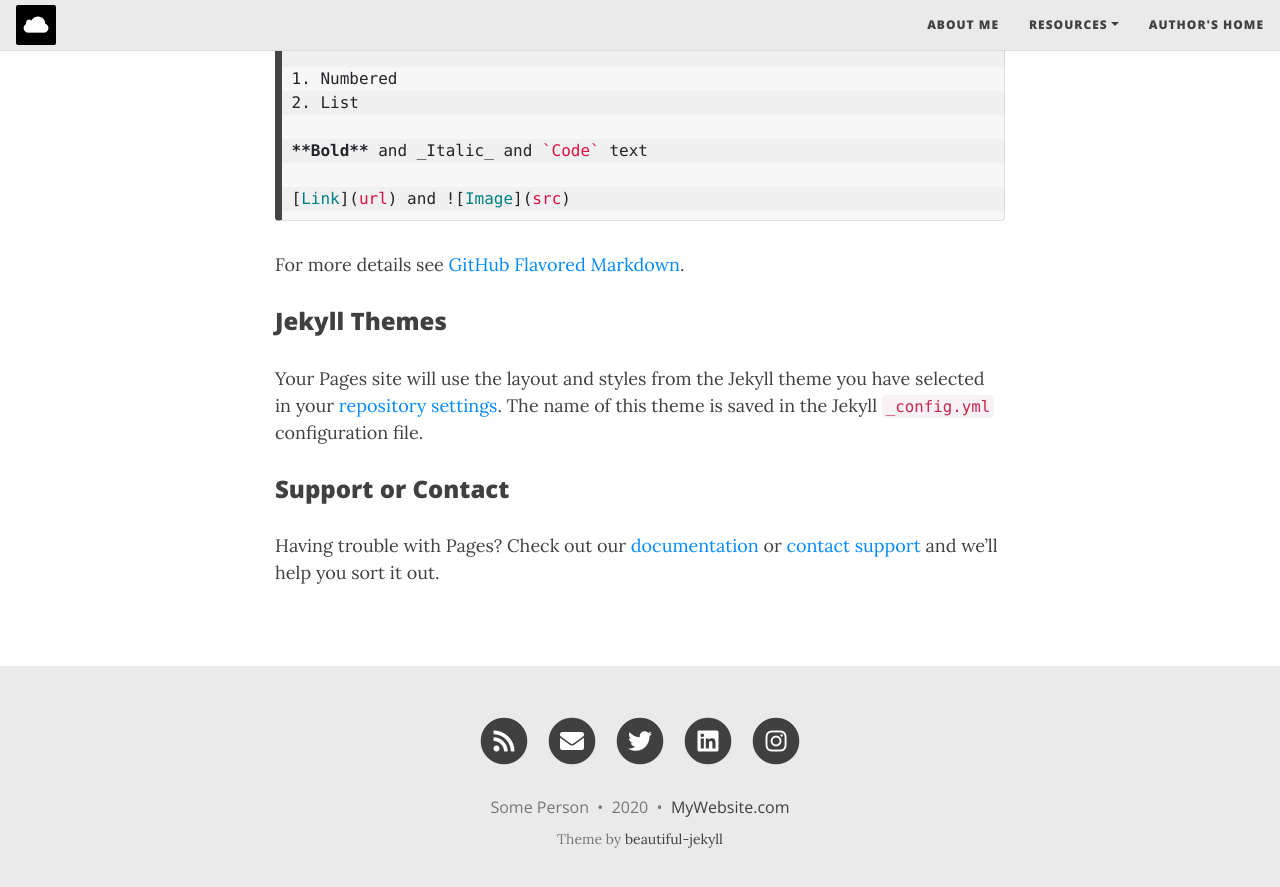
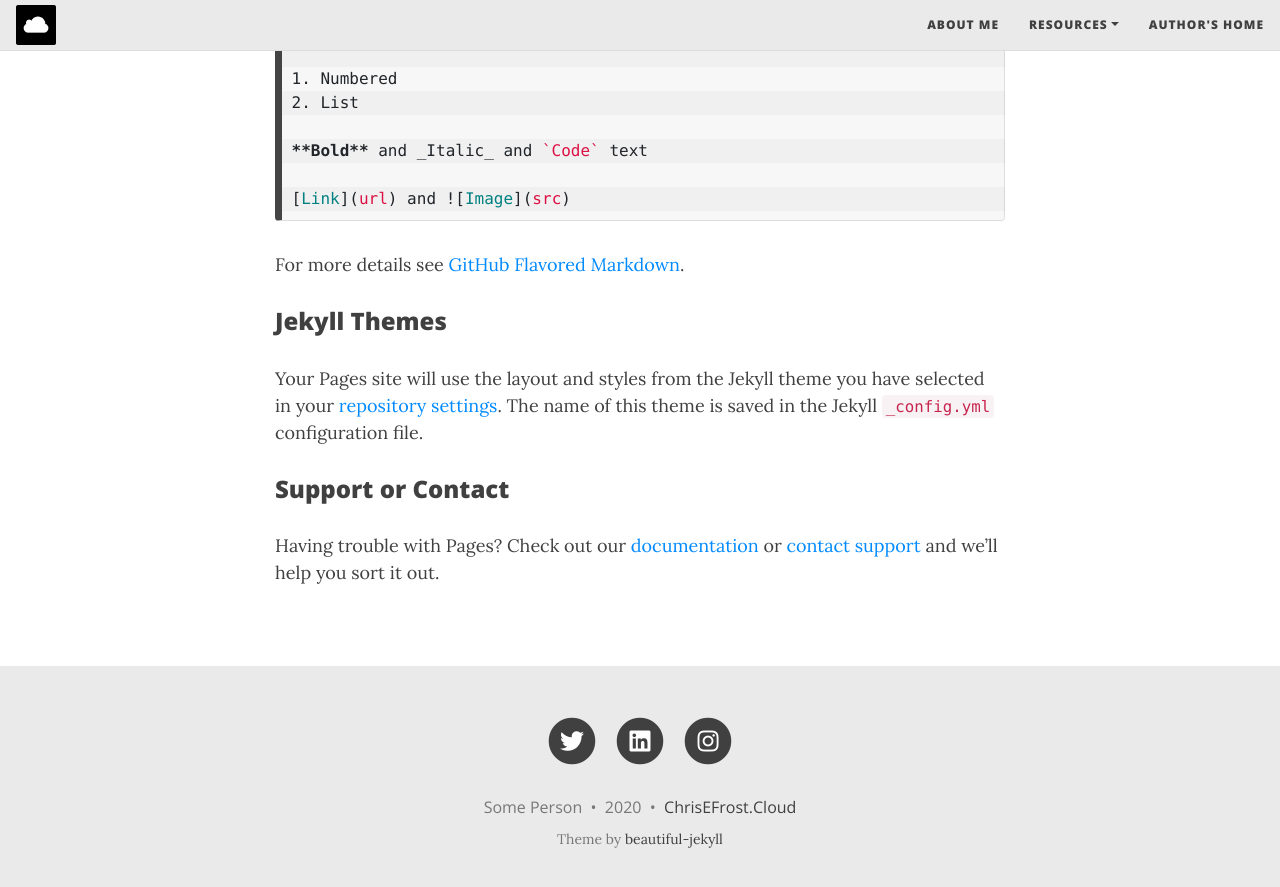
Before and after one commit to chrisefrost/chrisefrost.github.io, a Jekyll site: the page built from index.md, in a window 1280 px wide and 900 px high, scrolled down 685 px. Shown: the top 887 px of the window. Built offline with Jekyll 4.4.1, drawn with Linux system fonts in a browser that asks for light colours; nearby versions of some CDN libraries; our own code applies the rules of GitHub Pages for plain Markdown files; the list of posts is cut into pages by our own code; part of the change alters nothing that is shown.

Commit message:
Update _config.yml

```diff
--- a/_config.yml
+++ b/_config.yml
@@ -35,12 +35,12 @@ title-img: "/assets/img/avatar-icon.png"
 # Select the social network links that you want to show in the footer.
 # Uncomment the links you want to show and add your information to each one.
 social-network-links:
-  email: "someone@example.com"
+#  email: "someone@example.com"
 # facebook: deanattali
 # github: daattali
+  linkedin: chrisefrost
   twitter: chrisefrost
 #  reddit: yourname
-  linkedin: chrisefrost
 #  xing: yourname
 #  stackoverflow: "3943160/daattali"
 #  snapchat: deanat78
@@ -59,32 +59,32 @@ social-network-links:
 
 # If you want to show a link to an RSS in the footer, add the site description here.
 # If you don't want to show an RSS link, remove the following line.
-rss-description: This website is a virtual proof that I'm awesome
+# rss-description: This website is a virtual proof that I'm awesome
 
 # --- General options --- #
 
 # Select which social network share links to show in posts
-share-links-active:
-  twitter: true
-  facebook: true
-  linkedin: true
+#share-links-active:
+#  twitter: true
+#  facebook: true
+#  linkedin: true
   vk: false
 
 # How to display the link to your website in the footer
 # Remove this if you don't want a link in the footer
-url-pretty: "MyWebsite.com"
+url-pretty: "ChrisEFrost.Cloud"
 
 # Excerpt word length - Truncate the excerpt of each post on the feed page to the specified number of words
 excerpt_length: 50
 
 # Whether or not to show an excerpt for every blog post in the feed page
-feed_show_excerpt: true
+feed_show_excerpt: false
 
 # Whether or not to show a list of tags below each post preview in the feed page
-feed_show_tags: true
+feed_show_tags: flase
 
 # The keywords to associate with your website, for SEO purposes
-#keywords: "my,list,of,keywords"
+keywords: "chris e frost, chris frost, chrisefrost, barclays, amazon, cloud, aws, service manager, service delivery manager, iot, scuba diving"
 
 # --- Colours / background image --- #
 
@@ -177,7 +177,7 @@ date_format: "%B %-d, %Y"
 # --- You don't need to touch anything below here (but you can if you want) --- #
 
 # Output options (more information on Jekyll's site)
-timezone: "America/Toronto"
+timezone: "Europe/London"
 markdown: kramdown
 highlighter: rouge
 permalink: /:year-:month-:day-:title/
```
